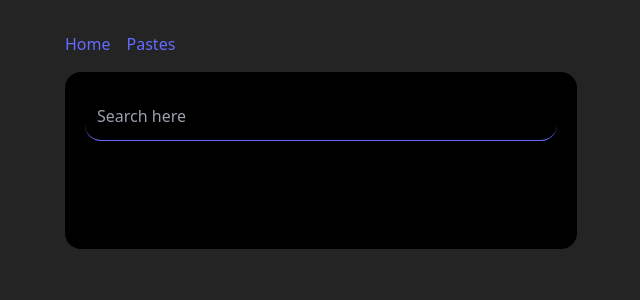
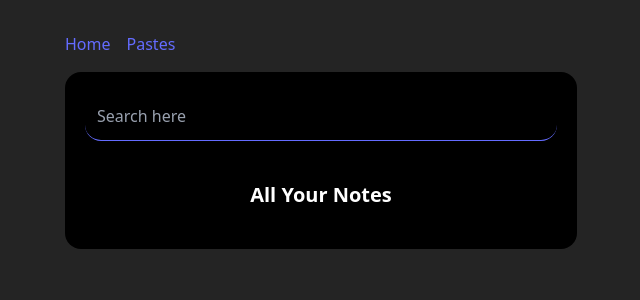
Before and after one commit to Atharvagupta12/TobeNoted, a React (Vite) app: page /pastes in a window 1280 px wide. Shown: the top 300 px of the page, without its empty margins (319-959 px from the left). Built offline with nearby package versions, Linux system fonts and the light colour scheme.

Commit message:
little effort

```diff
--- a/src/components/Pastes.jsx
+++ b/src/components/Pastes.jsx
@@ -31,7 +31,7 @@ const Pastes = () => {
       </div>
 
       <div className="text-center mt-10">
-        <h1 className="text-xl font-semibold">All Your Notes</h1>
+        <h1 className="text-xl text-white font-semibold">All Your Notes</h1>
       </div>
 
       <div className="m-2 p-1">
```
